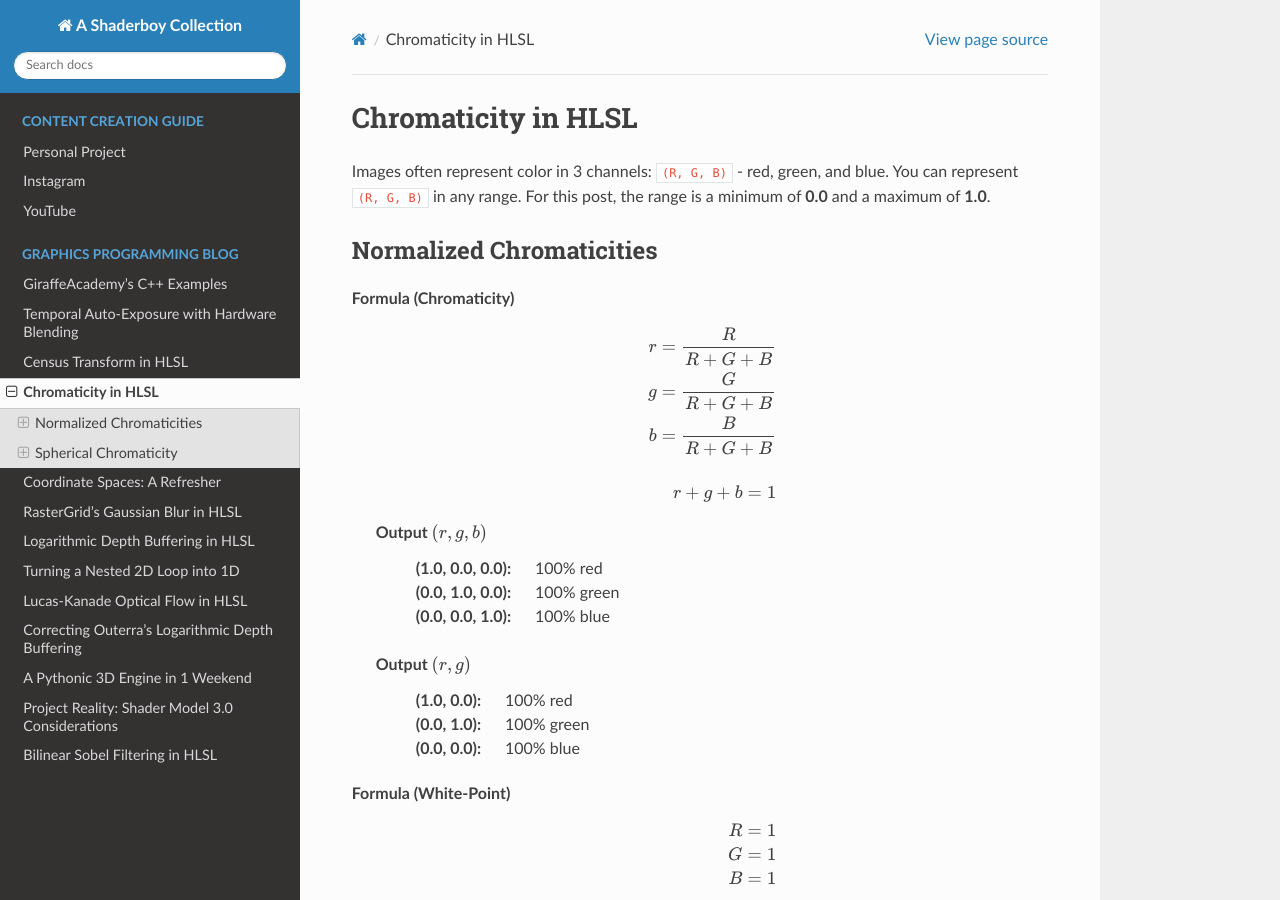
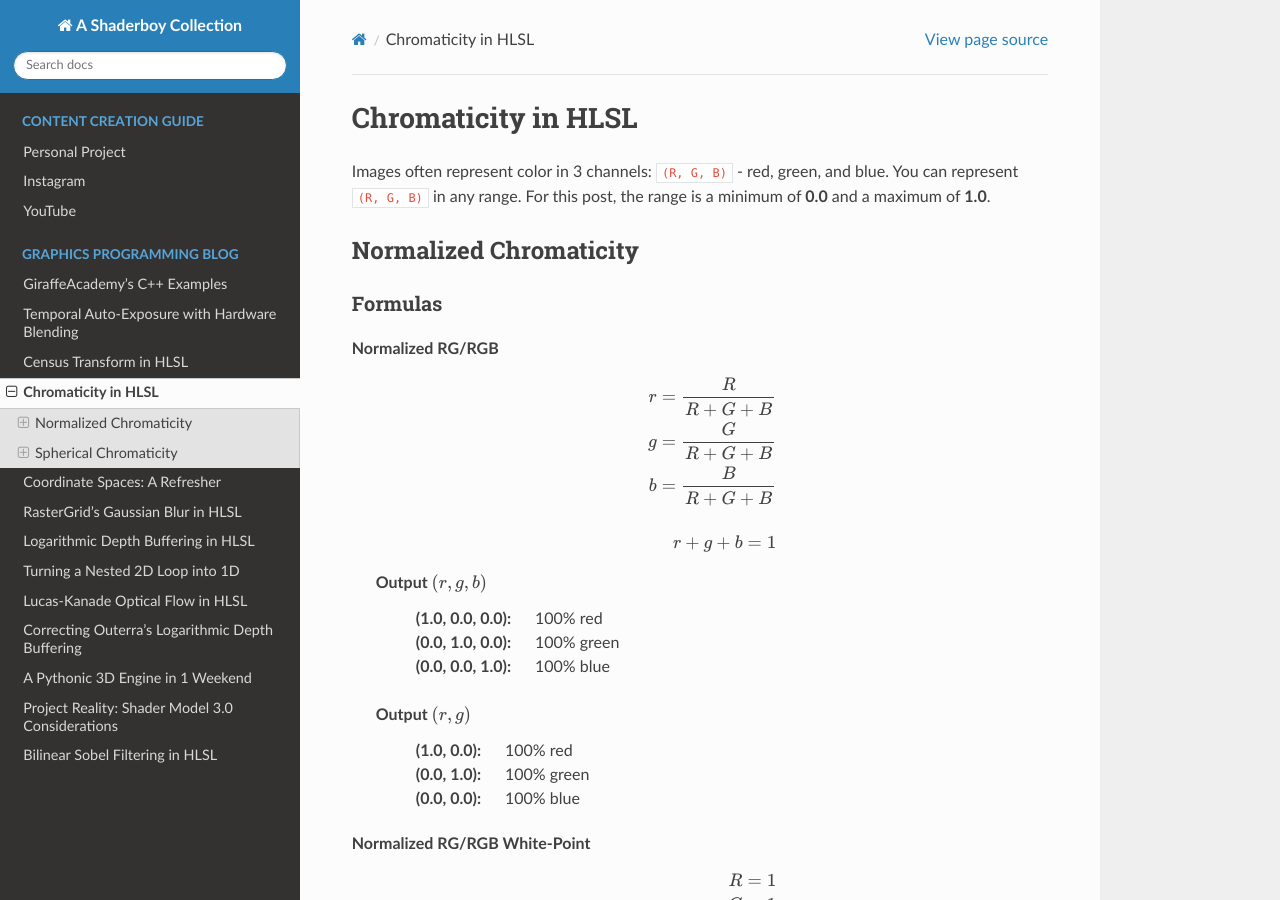
Before and after one commit to papadanku/papadanku.github.io, a Sphinx documentation site: the page built from docs/source/blog/chromaticity.rst, in a window 1280 px wide and 900 px high. Built offline with Sphinx 7.4.7 and the Read the Docs theme 2.0.0, drawn with Linux system fonts in a browser that asks for light colours.

Commit message:
Updated chroma pages

```diff
--- a/docs/source/blog/chromaticity.rst
+++ b/docs/source/blog/chromaticity.rst
@@ -4,10 +4,13 @@ Chromaticity in HLSL
 
 Images often represent color in 3 channels: ``(R, G, B)`` - red, green, and blue. You can represent ``(R, G, B)`` in any range. For this post, the range is a minimum of **0.0** and a maximum of **1.0**.
 
-Normalized Chromaticities
--------------------------
+Normalized Chromaticity
+-----------------------
 
-Formula (Chromaticity)
+Formulas
+^^^^^^^^
+
+Normalized RG/RGB
    .. math::
 
       r = \frac{R}{R+G+B}\\
@@ -26,7 +29,7 @@ Formula (Chromaticity)
       :\(0.0, 1.0\): 100% green
       :\(0.0, 0.0\): 100% blue
 
-Formula (White-Point)
+Normalized RG/RGB White-Point
    .. math::
 
       R=1\\
@@ -54,6 +57,8 @@ Source Code
       Chromaticity = (SumRGB == 0.0) ? 1.0 / 3.0 : Chromaticity;
       return Chromaticity;
    }
+
+----
 
 Spherical Chromaticity
 ----------------------
```
